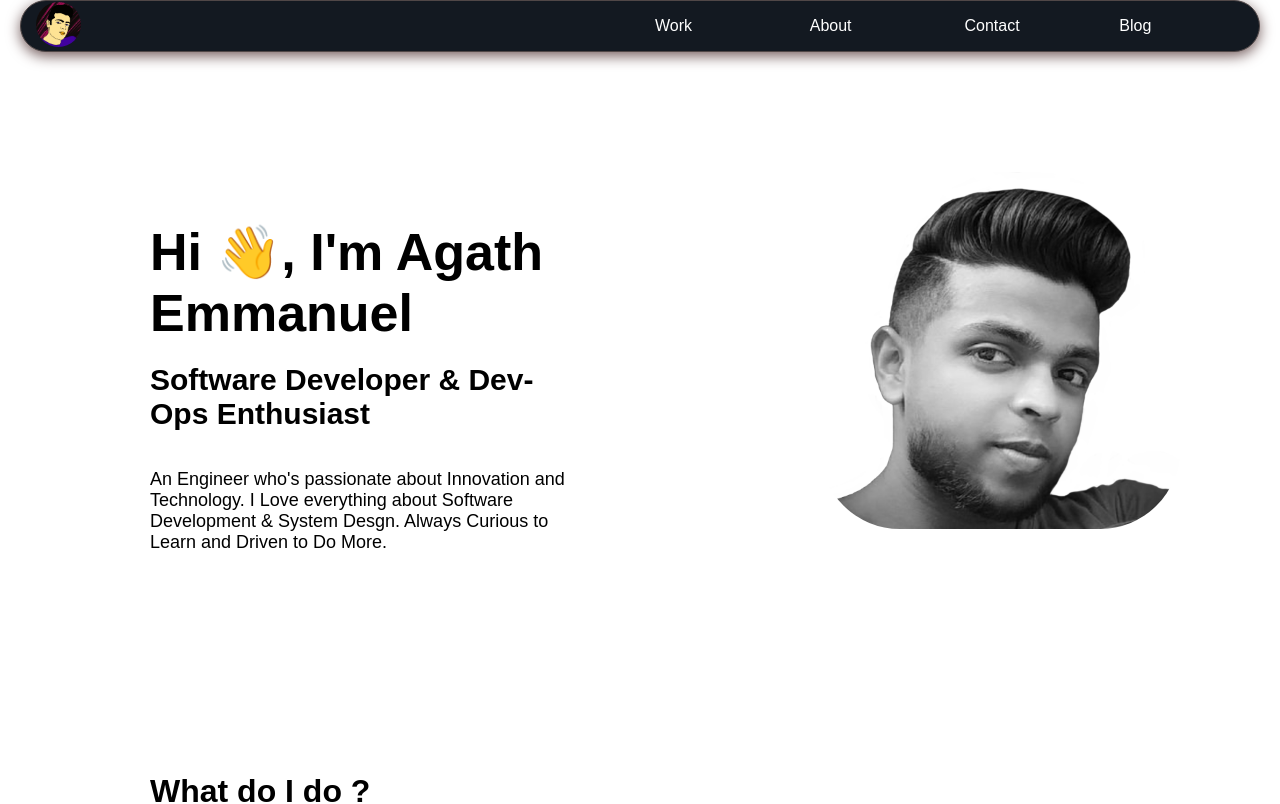
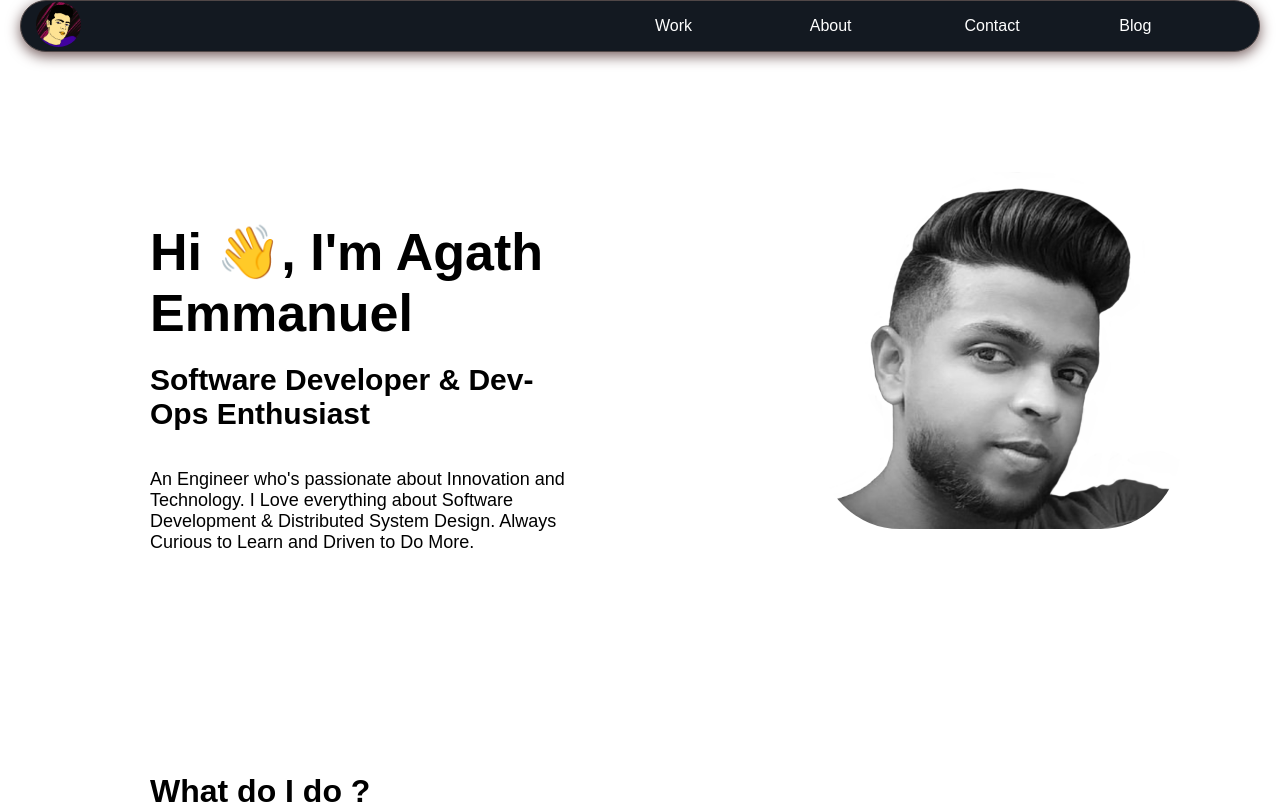
Before and after one commit to AgathEmmanuel/portfolio, a React (Create React App) app: page / in a window 1280 px wide. Shown: the top 804 px of the page. Built offline with nearby package versions, Linux system fonts and the light colour scheme; a web font is replaced by a local one.

Commit message:
Fixing corrections

```diff
--- a/src/components/Home.jsx
+++ b/src/components/Home.jsx
@@ -17,7 +17,7 @@ const Home = () => {
             <br></br>
             <div className='home-details'>
             <p>An Engineer who's passionate about Innovation and Technology.
-            I Love everything about Software Development & System Desgn.
+            I Love everything about Software Development & Distributed System Design.
             Always Curious to Learn and Driven to Do More.</p>
           </div>
         </div>
```
Also changed, not shown: 1 other file (tests, documents, lock files or other folders).
